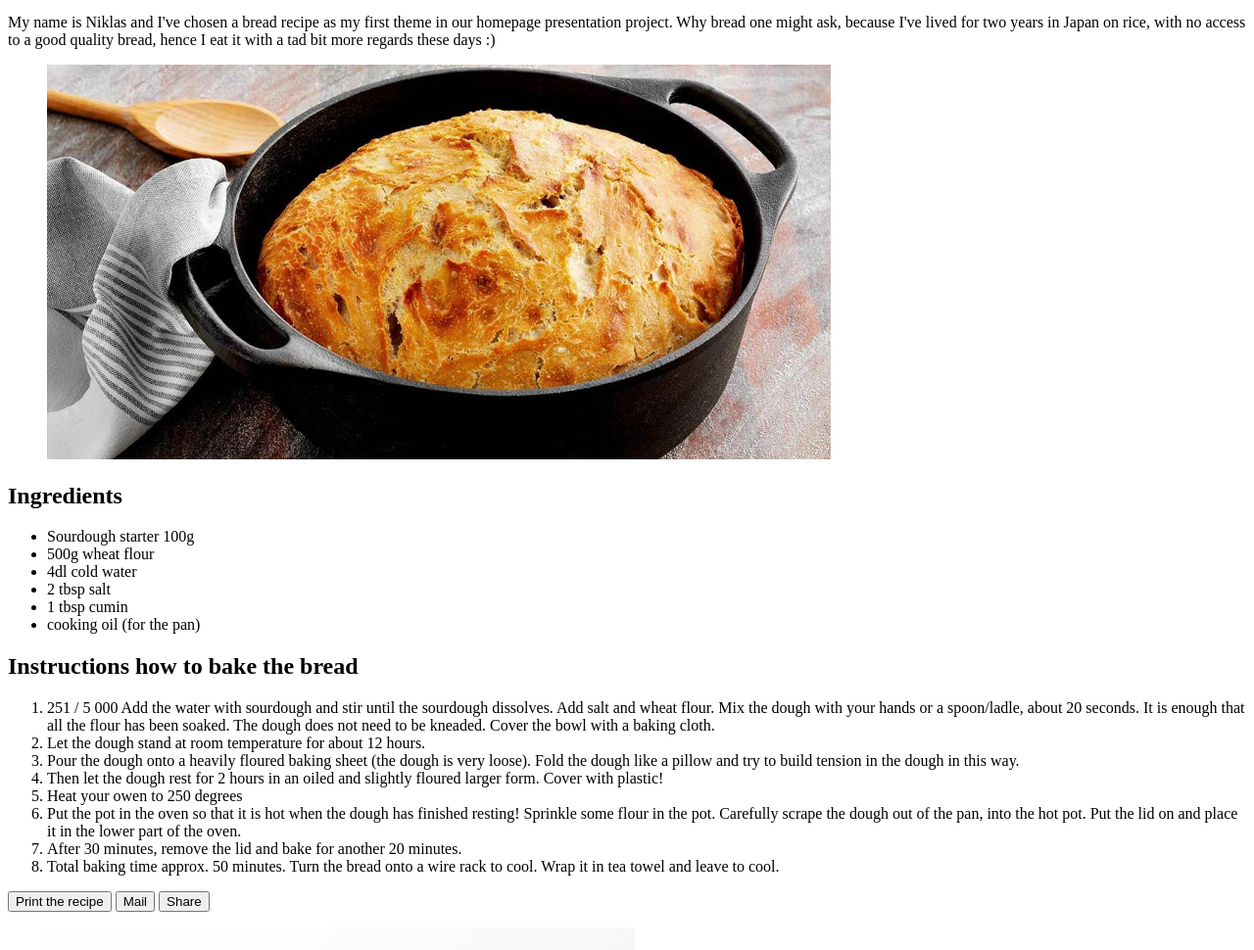
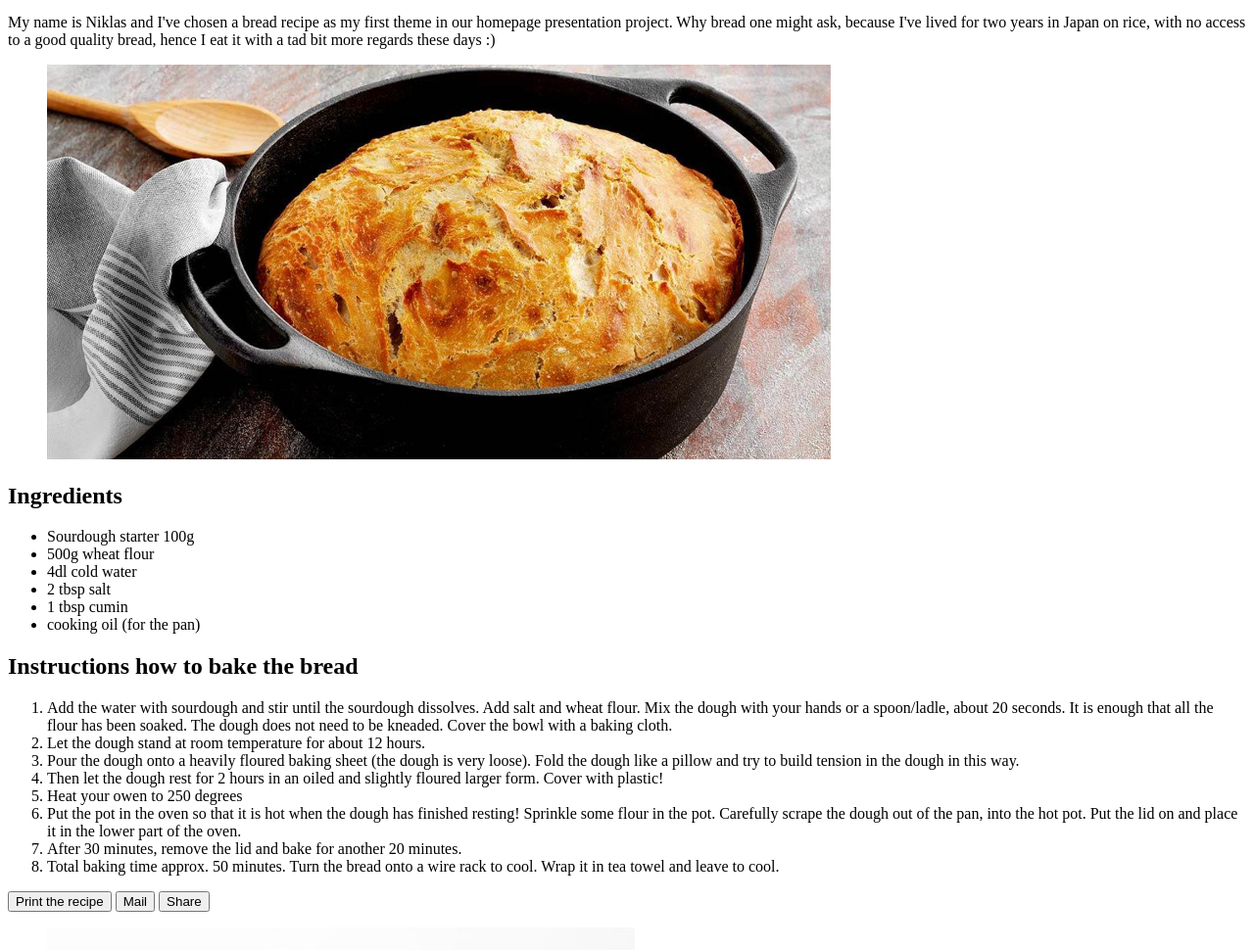
Before and after one commit to soulgrasp/FrontendFirstProj, a plain HTML site: page index.html in a window 1280 px wide. Shown: the part 100-1070 px from the top of the page at 98% size. Drawn offline with Linux system fonts and the light colour scheme.

Commit message:
jibberish text removed

```diff
--- a/index.html
+++ b/index.html
@@ -34,7 +34,7 @@
 
             <h2>Instructions how to bake the bread</h2>
             <ol>
-                <li>251 / 5 000
+                <li>
                     Add the water with sourdough and stir until the sourdough dissolves. Add salt and wheat flour. Mix the dough with your hands or a spoon/ladle, about 20 seconds. It is enough that all the flour has been soaked. The dough does not need to be kneaded. Cover the bowl with a baking cloth.</li>
                 <li>Let the dough stand at room temperature for about 12 hours.</li>
                 <li>Pour the dough onto a heavily floured baking sheet (the dough is very loose). Fold the dough like a pillow and try to build tension in the dough in this way.</li>
```
